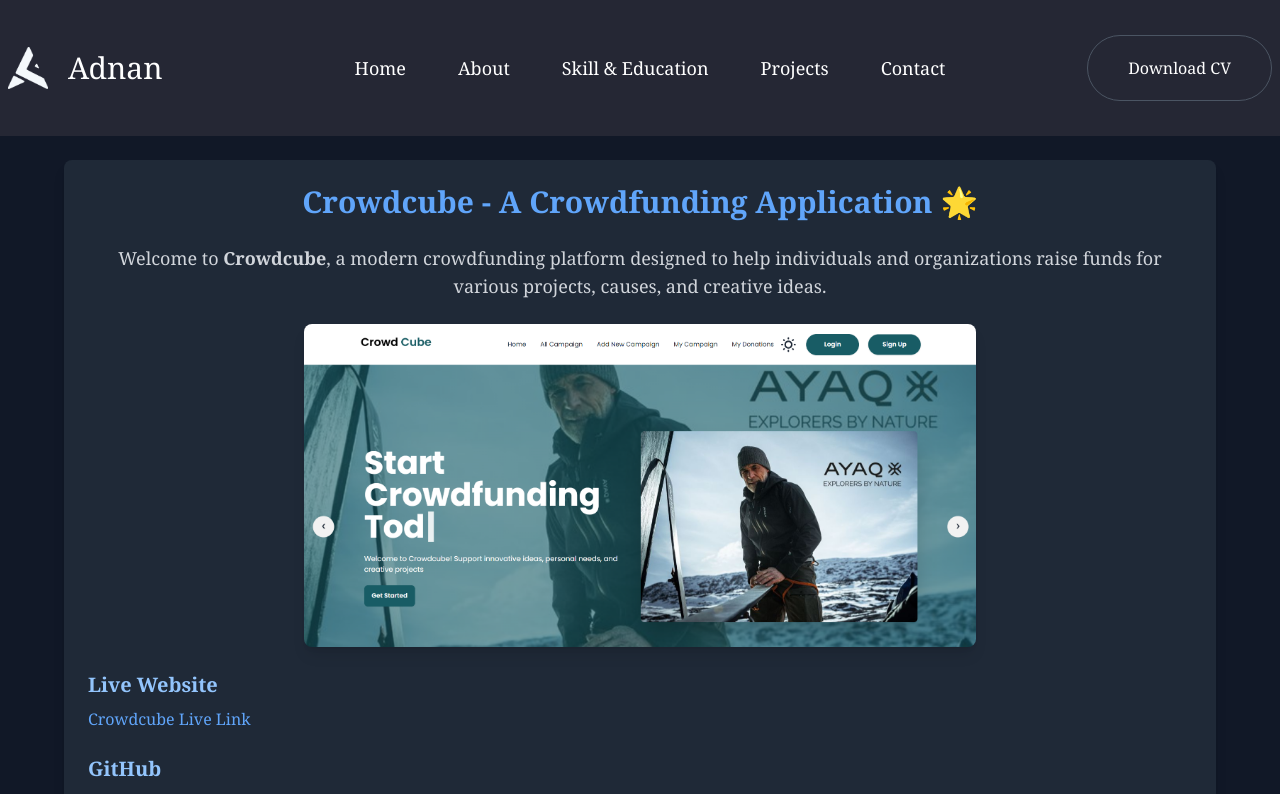
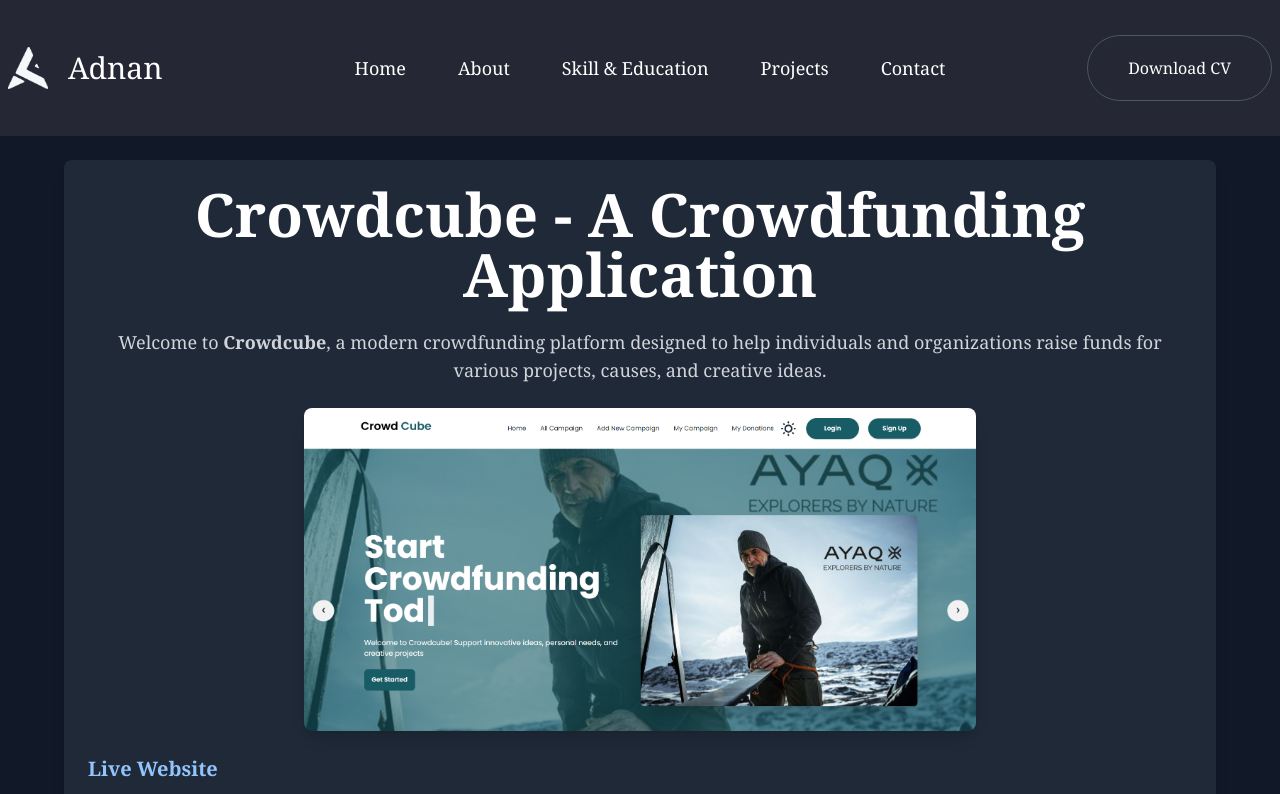
Before and after one commit to adnanmahmud0/adnanmahmud, a React (Vite) app: page /Crowd-Cube in a window 1280 px wide. Shown: the top 794 px of the page. Built offline with nearby package versions, Linux system fonts and the light colour scheme.

Commit message:
3 project design update

```diff
--- a/src/Component/Section/Crowdcube.jsx
+++ b/src/Component/Section/Crowdcube.jsx
@@ -6,7 +6,7 @@
     return (
         <div className="min-h-screen bg-gray-900 text-white p-6">
             <div className="max-w-6xl mx-auto bg-gray-800 shadow-lg rounded-lg p-6">
-                <h1 className="text-3xl font-bold text-center mb-6 text-blue-400">Crowdcube - A Crowdfunding Application 🌟</h1>
+                <h1 className="text-6xl font-bold text-center mb-6 text-white">Crowdcube - A Crowdfunding Application</h1>
 
                 <p className="text-lg text-gray-300 text-center mb-4">
                     Welcome to <strong>Crowdcube</strong>, a modern crowdfunding platform designed to help individuals and organizations raise funds for various projects, causes, and creative ideas.
--- a/src/Component/Section/DonationPlatform.jsx
+++ b/src/Component/Section/DonationPlatform.jsx
@@ -6,7 +6,7 @@
     return (
         <div className="min-h-screen bg-gray-900 text-white p-6">
             <div className="max-w-6xl mx-auto bg-gray-800 shadow-lg rounded-lg p-6">
-                <h1 className="text-3xl font-bold text-center mb-6 text-indigo-500">Donation Platform</h1>
+                <h1 className="text-6xl font-bold text-center mb-6 text-white">Donation Platform</h1>
 
                 <p className="text-lg text-gray-300 text-center mb-4">
                     This platform connects generous donors with impactful donation campaigns across Bangladesh.
--- a/src/Component/Section/DoraGadget.jsx
+++ b/src/Component/Section/DoraGadget.jsx
@@ -6,7 +6,7 @@
     return (
         <div className="min-h-screen bg-gray-900 text-white p-6">
             <div className="max-w-6xl mx-auto bg-gray-800 shadow-lg rounded-lg p-6">
-                <h1 className="text-7xl font-bold text-center mb-6 text-white">Dora Gadget</h1>
+                <h1 className="text-6xl font-bold text-center mb-6 text-white">Dora Gadget</h1>
 
                 <p className="text-lg text-gray-300 text-center mb-4">
                     Welcome to <strong>Dora Gadget</strong>, an e-commerce platform designed to bring you the latest and greatest gadgets. Explore our wide range of products, add them to your cart, and manage your wishlist effortlessly.
```
